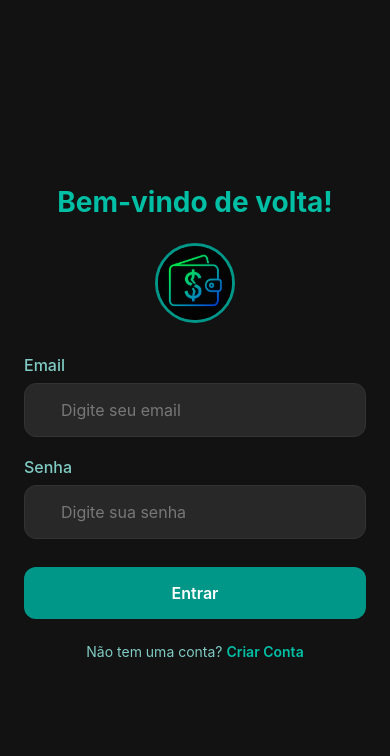
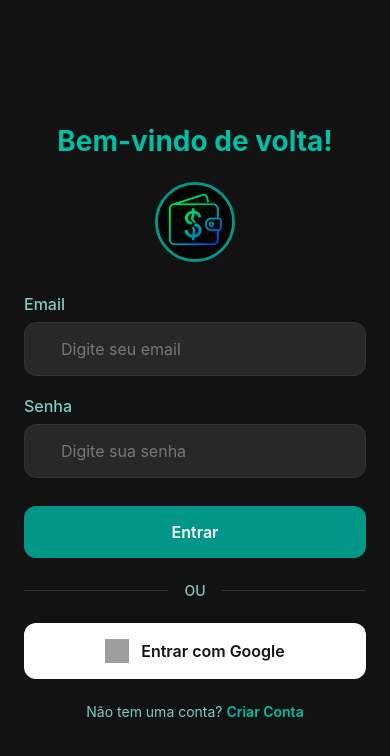
Before and after one commit to emancos/finance-control, a React Native app: screen /Login in a window 390 px wide. Shown: the top 756 px of the page. Built offline with nearby package versions, Linux system fonts and the light colour scheme; grey boxes are pictures that could not be loaded; some icons are missing; what @react-native-google-signin/google-signin would draw is missing.

Commit message:
feat: add google login button

```diff
--- a/screens/login-screen.tsx
+++ b/screens/login-screen.tsx
@@ -17,14 +17,21 @@ import {
 import { useNavigation } from "@react-navigation/native"
 import { Mail, Lock, Eye, EyeOff } from "lucide-react-native"
 import { useAuth } from "../hooks/use-auth"
+import { GoogleSignin, statusCodes } from "@react-native-google-signin/google-signin"
+
+// Um componente simples para o ícone do Google
+const GoogleIcon = () => (
+    <Image source={{ uri: "https://www.citypng.com/public/uploads/preview/google-logo-icon-gsuite-hd-701751694791470gzbayltphh.png" }} style={{ width: 24, height: 24 }} />
+)
 
 const LoginScreen = () => {
     const navigation = useNavigation()
-    const { login } = useAuth()
+    const { login, loginWithGoogle } = useAuth() // Adicionado loginWithGoogle
     const [email, setEmail] = useState("")
     const [password, setPassword] = useState("")
     const [showPassword, setShowPassword] = useState(false)
     const [isLoading, setIsLoading] = useState(false)
+    const [isGoogleLoading, setIsGoogleLoading] = useState(false) // Estado de loading para o Google
 
     const handleLogin = async () => {
         if (!email.trim()) {
@@ -52,6 +59,39 @@ const LoginScreen = () => {
             Alert.alert("Erro", "Ocorreu um erro inesperado. Tente novamente.")
         } finally {
             setIsLoading(false)
+        }
+    }
+
+    const handleGoogleLogin = async () => {
+        setIsGoogleLoading(true);
+        try {
+            await GoogleSignin.hasPlayServices();
+            const userInfo = await GoogleSignin.signIn();
+
+            const googleUser = {
+                name: userInfo.data?.user.name as string,
+                email: userInfo.data?.user.email as string,
+                profileImage: userInfo.data?.user.photo as string,
+            };
+
+            const result = await loginWithGoogle(googleUser);
+
+            if (result.success) {
+                navigation.navigate("Main" as never);
+            } else {
+                Alert.alert("Erro no Login com Google", result.message);
+            }
+        } catch (error: any) {
+            if (error.code === statusCodes.SIGN_IN_CANCELLED) {
+            } else if (error.code === statusCodes.IN_PROGRESS) {
+            } else if (error.code === statusCodes.PLAY_SERVICES_NOT_AVAILABLE) {
+                Alert.alert("Erro", "Google Play Services não está disponível ou está desatualizado.");
+            } else {
+                console.error(error);
+                Alert.alert("Erro", "Ocorreu um erro ao tentar fazer login com o Google.");
+            }
+        } finally {
+            setIsGoogleLoading(false);
         }
     }
 
@@ -114,6 +154,30 @@ const LoginScreen = () => {
                             <ActivityIndicator color="#fff" size="small" />
                         ) : (
                             <Text style={styles.buttonText}>Entrar</Text>
+                        )}
+                    </TouchableOpacity>
+
+                    {/* Divisor */}
+                    <View style={styles.dividerContainer}>
+                        <View style={styles.dividerLine} />
+                        <Text style={styles.dividerText}>OU</Text>
+                        <View style={styles.dividerLine} />
+                    </View>
+
+                    {/* Botão Google */}
+                    <TouchableOpacity
+                        style={[styles.googleButton, isGoogleLoading && styles.buttonDisabled]}
+                        onPress={handleGoogleLogin}
+                        disabled={isGoogleLoading}
+                        activeOpacity={0.8}
+                    >
+                        {isGoogleLoading ? (
+                            <ActivityIndicator color="#121212" size="small" />
+                        ) : (
+                            <>
+                                <GoogleIcon />
+                                <Text style={styles.googleButtonText}>Entrar com Google</Text>
+                            </>
                         )}
                     </TouchableOpacity>
 
@@ -196,10 +260,8 @@ const styles = StyleSheet.create({
         padding: 16,
         alignItems: "center",
         marginTop: 8,
-        marginBottom: 24,
     },
     buttonDisabled: {
-        backgroundColor: "#006156",
         opacity: 0.7,
     },
     buttonText: {
@@ -207,10 +269,40 @@ const styles = StyleSheet.create({
         fontSize: 16,
         fontWeight: "600",
     },
+    dividerContainer: {
+        flexDirection: "row",
+        alignItems: "center",
+        marginVertical: 24,
+    },
+    dividerLine: {
+        flex: 1,
+        height: 1,
+        backgroundColor: "#333",
+    },
+    dividerText: {
+        marginHorizontal: 16,
+        color: "#80cbc4",
+        fontWeight: "500",
+    },
+    googleButton: {
+        flexDirection: "row",
+        alignItems: "center",
+        justifyContent: "center",
+        backgroundColor: "#fff",
+        borderRadius: 12,
+        padding: 16,
+        gap: 12,
+    },
+    googleButtonText: {
+        color: "#121212",
+        fontSize: 16,
+        fontWeight: "600",
+    },
     registerLinkContainer: {
         flexDirection: "row",
         justifyContent: "center",
         alignItems: "center",
+        marginTop: 24,
     },
     registerLinkText: {
         fontSize: 14,
```
